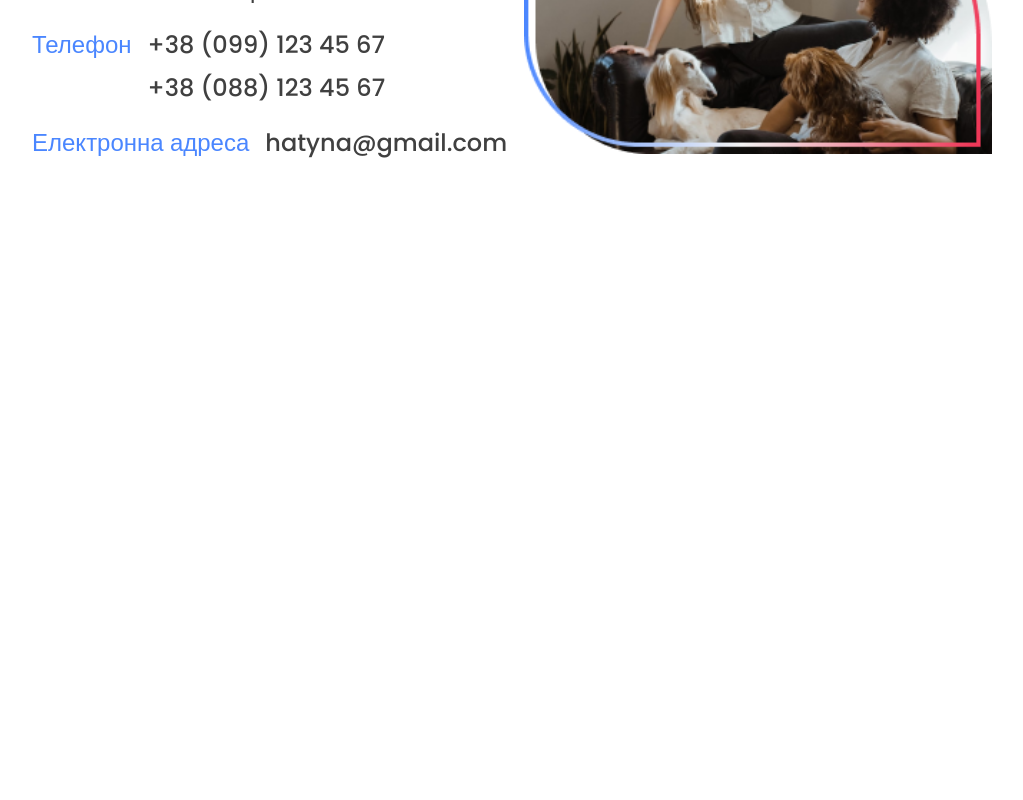
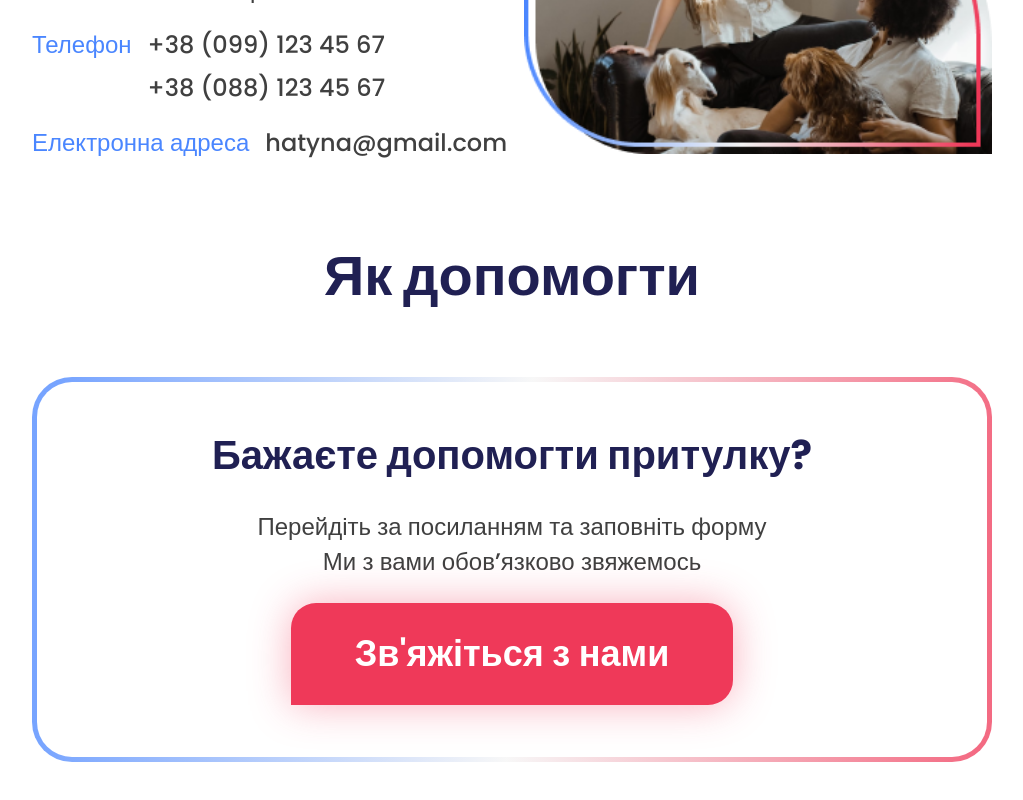
Before and after one commit to artipavl/animal-shelter, a React (Create React App) app: page / in a window 1280 px wide. Shown: the part 3154-3954 px from the top of the page, without its empty margins (128-1151 px from the left). Before the commit the page ends 3354 px from the top, so only its background shows below. Built offline with nearby package versions, Linux system fonts and the light colour scheme.

Commit message:
add Help

```diff
--- a/src/App.js
+++ b/src/App.js
@@ -2,6 +2,7 @@ import About from "components/about/about";
 import Conditions from "components/conditions/conditions";
 import Contacts from "components/contacts/contacts";
 import Header from "components/header/header";
+import Help from "components/help/help";
 import Hero from "components/hero/hero";
 import Location from "components/location/location";
 
@@ -20,6 +21,7 @@ function App() {
     <Conditions />
     <Location />
     <Contacts />
+    <Help />
     </div>
   );
 }
--- /dev/null
+++ b/src/components/help/help.jsx
@@ -0,0 +1,24 @@
+import React from 'react';
+import css from './help.module.scss';
+
+const Help = () => {
+  return (
+    <section>
+      <div className={'container'}>
+        <h2 className={css.HelpTitle}>Як допомогти</h2>
+        <div className={css.HelpBox}>
+          <h3 className={css.HelpBoxTitle}>Бажаєте допомогти притулку?</h3>
+          <p className={css.HelpBoxText}>
+            Перейдіть за посиланням та заповніть форму <br />
+            Ми з вами обов’язково звяжемось
+          </p>
+          <a className={css.HelpBoxLink} href="/">
+            Зв'яжіться з нами
+          </a>
+        </div>
+      </div>
+    </section>
+  );
+};
+
+export default Help;
--- /dev/null
+++ b/src/components/help/help.module.scss
@@ -0,0 +1,121 @@
+.HelpTitle {
+  margin-bottom: 24px;
+
+  color: var(--bleck-dark-blue, #202053);
+
+  text-align: center;
+  font-size: 32px;
+  font-weight: 600;
+  line-height: 130%;
+
+  @media screen and (min-width: 1024px) {
+    margin-bottom: 64px;
+
+    font-size: 56px;
+    font-weight: 800;
+    line-height: 130%;
+  }
+  @media screen and (min-width: 1440px) {
+  }
+}
+
+.HelpBox {
+  display: flex;
+  flex-direction: column;
+  align-items: center;
+  gap: 24px;
+  padding: 43px 13px 52px 13px;
+
+  position: relative;
+  $border: 5px;
+  background: rgba(255, 255, 255);
+  background-clip: padding-box; /* !importanté */
+  border: solid $border transparent; /* !importanté */
+  border-radius: 40px;
+
+  &:before {
+    opacity: 0.75;
+    content: '';
+    position: absolute;
+    top: 0;
+    right: 0;
+    bottom: 0;
+    left: 0;
+    z-index: -1;
+    margin: -$border; /* !importanté */
+    border-radius: inherit; /* !importanté */
+    background: linear-gradient(
+      94deg,
+      #4a86ff 3.11%,
+      #f5f5f5 50.76%,
+      #ef3959 98.4%
+    );
+  }
+}
+
+.HelpBoxTitle {
+  color: var(--bleck-dark-blue, #202053);
+
+  text-align: center;
+  font-size: 30px;
+  line-height: 150%;
+
+  @media screen and (min-width: 1024px) {
+    font-size: 40px;
+    font-weight: 700;
+    line-height: normal;
+  }
+  @media screen and (min-width: 1440px) {
+  }
+}
+
+.HelpBoxText {
+  width: 280px;
+  color: var(--Bleck-Typography, #404040);
+  text-align: center;
+
+  @media screen and (min-width: 1024px) {
+    width: 100%;
+    font-size: 24px;
+  }
+  @media screen and (min-width: 1440px) {
+  }
+}
+
+.HelpBoxLink {
+  display: flex;
+  width: 300px;
+  height: 80px;
+  justify-content: center;
+  align-items: center;
+
+  border-radius: 25px 25px 25px 0px;
+  background: var(--Red, #ef3959);
+  box-shadow: 0px 0px 40px 0px rgba(239, 57, 89, 0.4);
+
+  color: var(--White);
+
+  font-size: 30px;
+  line-height: 150%;
+
+  &:hover,
+  &:focus {
+    border: 4px solid var(--Red, #ef3959);
+    background-color: var(--White);
+    color: var(--Red, #ef3959);
+  }
+
+  @media screen and (min-width: 1024px) {
+    width: 442px;
+    height: 102px;
+
+    font-size: 36px;
+    font-weight: 600;
+    line-height: 120%;
+  }
+}
+
+@media screen and (min-width: 1024px) {
+}
+@media screen and (min-width: 1440px) {
+}
```
